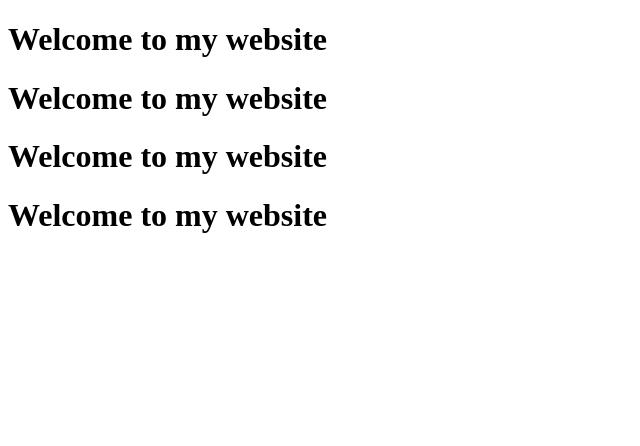
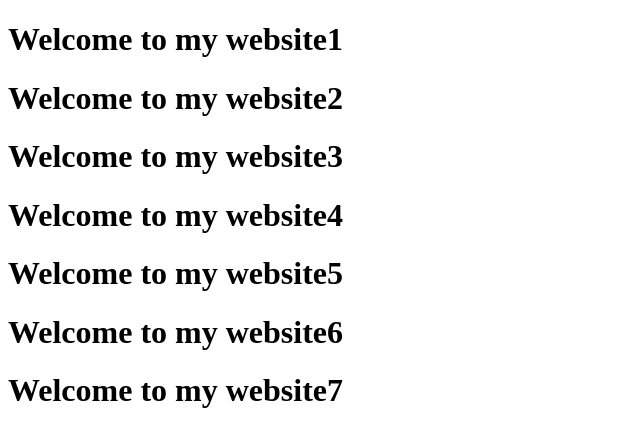
Before and after one commit to anildalar/22March2025, a plain HTML site: page index.html in a window 1280 px wide. Shown: the whole page, without its empty margins (0-640 px from the left). Drawn offline with Linux system fonts and the light colour scheme.

Commit message:
commit 3

```diff
--- a/index.html
+++ b/index.html
@@ -4,9 +4,12 @@
         <title>Welcome to my first website</title>
     </head>
     <body>
-        <h1>Welcome to my website</h1>
-        <h1>Welcome to my website</h1>
-        <h1>Welcome to my website</h1>
-        <h1>Welcome to my website</h1>
+        <h1>Welcome to my website1</h1>
+        <h1>Welcome to my website2</h1>
+        <h1>Welcome to my website3</h1>
+        <h1>Welcome to my website4</h1>
+        <h1>Welcome to my website5</h1>
+        <h1>Welcome to my website6</h1>
+        <h1>Welcome to my website7</h1>
     </body>
 </html>
```
